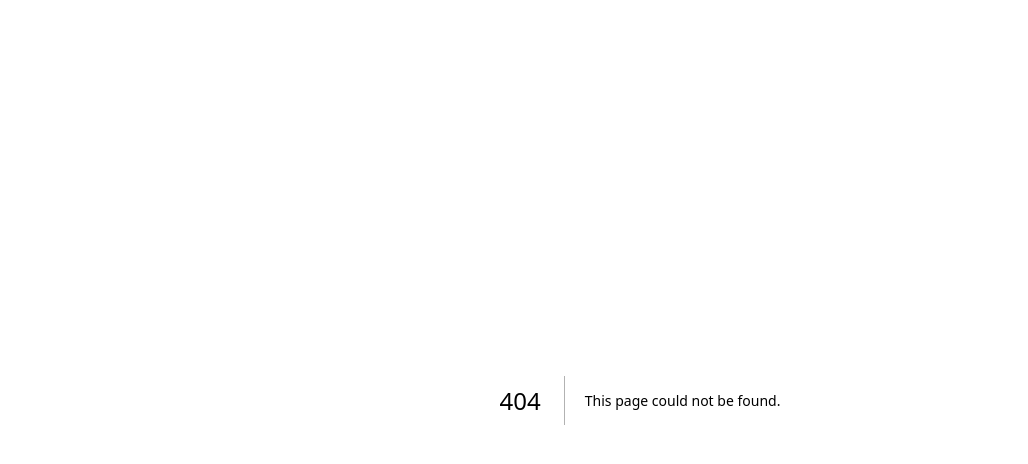
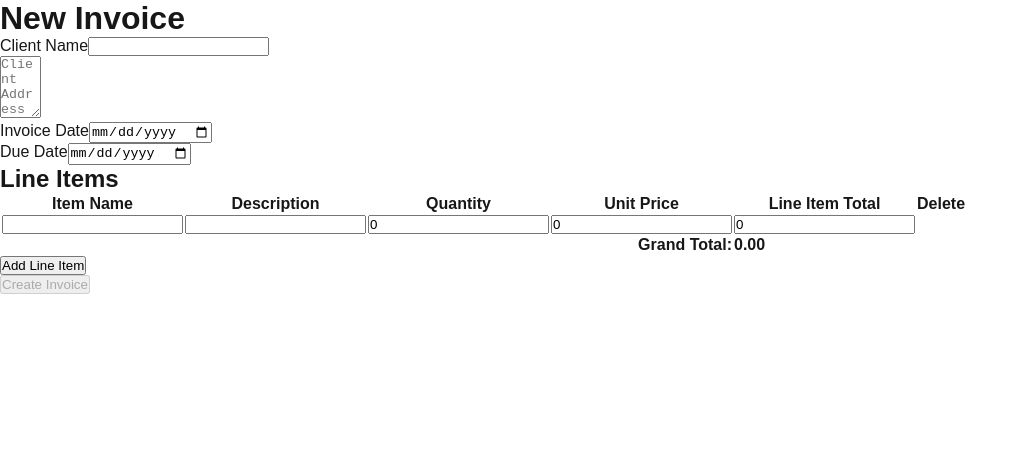
Before and after one commit to 777suriya777/Invoice-Billing-System, a Next.js app in the folder invoice-billing-system-frontend/: page /invoices/new in a window 1280 px wide. Before the commit this address had no page. Shown: the top 464 px of the page, without its empty margins (0-1028 px from the left). Built offline with nearby package versions, Linux system fonts and the light colour scheme.

Commit message:
feat: implement invoice creation with addition of dynamic line items.

```diff
--- /dev/null
+++ b/invoice-billing-system-frontend/app/invoices/new/page.tsx
@@ -0,0 +1,142 @@
+'use client';
+
+import { useState, useEffect } from 'react';
+import {useRouter} from 'next/navigation';
+import authFetch from '../../../lib/authFetch';
+
+type InvoiceItem = {
+    itemName: string;
+    description: string;
+    quantity: number;
+    unitPrice: number;
+}
+
+
+export default function NewInvoicePage() {
+    const router = useRouter();
+    const [clientName, setClientName] = useState('');
+    const [clientAddress, setClientAddress] = useState('');
+    const [invoiceDate, setInvoiceDate] = useState('');
+    const [dueDate, setDueDate] = useState('');
+    const [lineItems, setLineItems] = useState<InvoiceItem[]>([]);
+    const [itemName, setItemName] = useState('');
+    const [description, setDescription] = useState('');
+    const [quantity, setQuantity] = useState(0);
+    const [unitPrice, setUnitPrice] = useState(0);
+    const [error, setError] = useState('');
+
+    const grandTotal = lineItems.reduce((sum, item) => sum + (item.quantity * item.unitPrice), 0).toFixed(2);
+
+    function handleAddLineItem() {
+        if(itemName.trim() === '' || description.trim() === '' || quantity <= 0 || unitPrice <= 0){
+            setError('Please fill out all line item fields with valid values');
+            return;
+        }
+
+        setError('');
+
+        const newItem: InvoiceItem = {
+            itemName,
+            description,
+            quantity,
+            unitPrice
+        };
+        setLineItems(prevItems => [...prevItems, newItem]);
+
+        // Clear input fields after adding
+        setItemName('');
+        setDescription('');
+        setQuantity(0);
+        setUnitPrice(0);
+    }
+
+    async function handleSubmit() {
+
+        if(lineItems.length === 0){
+            setError('Please add at least one line item');
+            return;
+        }
+
+        const requestBody = {
+            clientName,
+            clientAddress,
+            invoiceDate,
+            dueDate,
+            items : lineItems
+        };
+
+        setError('');
+
+        const response = await authFetch('http://localhost:3000/invoices', {
+            method: 'POST',
+            body: JSON.stringify(requestBody),
+        });
+
+        if (!response.ok) {
+            setError('Failed to create invoice');
+        } else {
+            router.push('/invoices');
+            setError('');
+        }
+    }
+
+    return(<div>
+        <h1>New Invoice</h1>
+        {error && <p style={{ color: 'red' }}>{error}</p>}
+        <div className = "invoice-form-header">
+            <label htmlFor="clientName">Client Name</label>
+            <input type="text" name="clientName" required onChange= {e => setClientName(e.target.value)}/>
+            <br />
+            <textarea name="clientAddress" placeholder="Client Address" rows={4} cols={3} onChange= {e => setClientAddress(e.target.value)}></textarea>
+            <br />
+            <label htmlFor="invoiceDate">Invoice Date</label>
+            <input type="date" name="invoiceDate" required onChange= {e => setInvoiceDate(e.target.value)}/>
+            <br />
+            <label htmlFor="dueDate">Due Date</label>
+            <input type="date" name="dueDate" required onChange= {e => setDueDate(e.target.value)}/>
+            <br />
+        </div>
+        <div className = "invoice-form-line-items">
+            <h2>Line Items</h2>
+            <table>
+                <thead>
+                    <tr>
+                        <th>Item Name</th>
+                        <th>Description</th>
+                        <th>Quantity</th>
+                        <th>Unit Price</th>
+                        <th>Line Item Total</th>
+                        <th>Delete</th>
+                    </tr>
+                </thead>
+                <tbody>
+                    {lineItems.map((item, index) => (
+                        <tr key={index}>
+                            <td>{item.itemName}</td>
+                            <td>{item.description}</td>
+                            <td>{item.quantity}</td>
+                            <td>{item.unitPrice}</td>
+                            <td>{item.quantity * item.unitPrice}</td>
+                            <td><button type="button" onClick={() => setLineItems(prevItems => prevItems.filter((_, i) => i !== index))}>Delete</button></td>
+                        </tr>
+                    ))}
+                    <tr>
+                        <td><input type="text" name="itemName" value={itemName} required onChange= {e => setItemName(e.target.value)}/></td>
+                        <td><input type="text" name="description" value={description} required onChange= {e => setDescription(e.target.value)}/></td>
+                        <td><input type="number" name="quantity" value={quantity} required onChange= {e => setQuantity(parseInt(e.target.value) || 0)}/></td>
+                        <td><input type="number" name="unitPrice" value={unitPrice} required onChange= {e => setUnitPrice(parseFloat(e.target.value) || 0)}/></td>
+                        <td><input type="number" name="total" value={unitPrice * quantity} readOnly /></td>
+                        <td></td>
+                    </tr>
+                    <tr>
+                        <td colSpan={4} style={{textAlign: 'right', fontWeight: 'bold'}}>Grand Total:</td>
+                        <td style={{fontWeight: 'bold'}}>{grandTotal}</td>
+                        <td></td>
+                    </tr>
+                </tbody>
+            </table>
+            <button type="button" onClick={handleAddLineItem}>Add Line Item</button>
+        </div>
+        <button type = 'button' onClick={handleSubmit} disabled={lineItems.length === 0}>Create Invoice</button>
+    </div>);
+}
```
Also changed, not shown: invoice-billing-system-frontend/app/invoices/page.tsx (added, +57 -0 lines).
